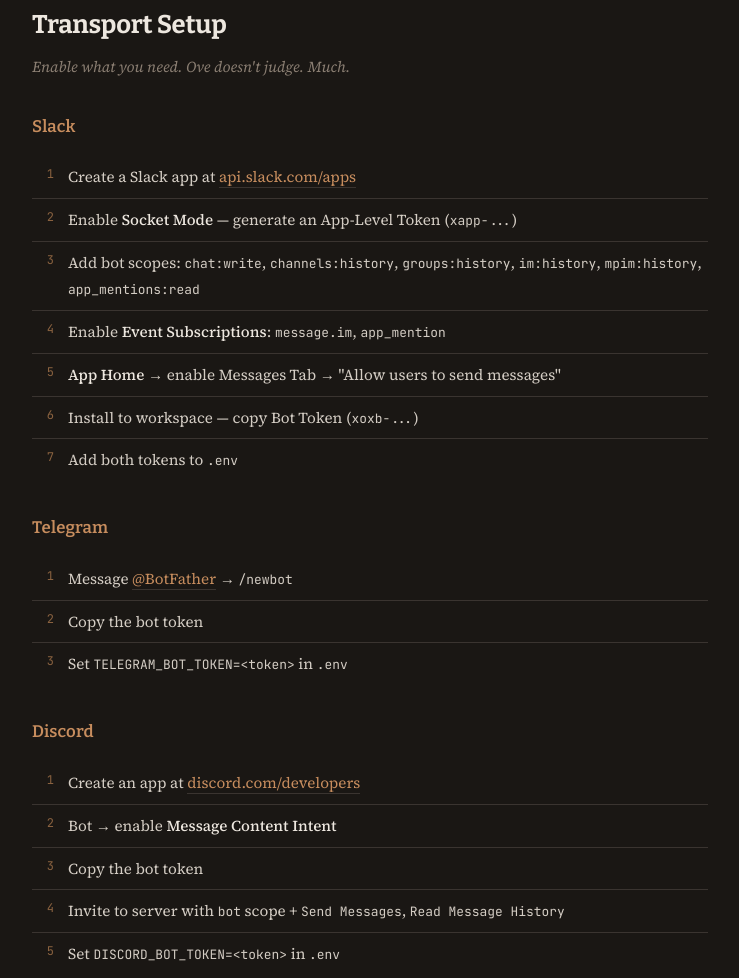
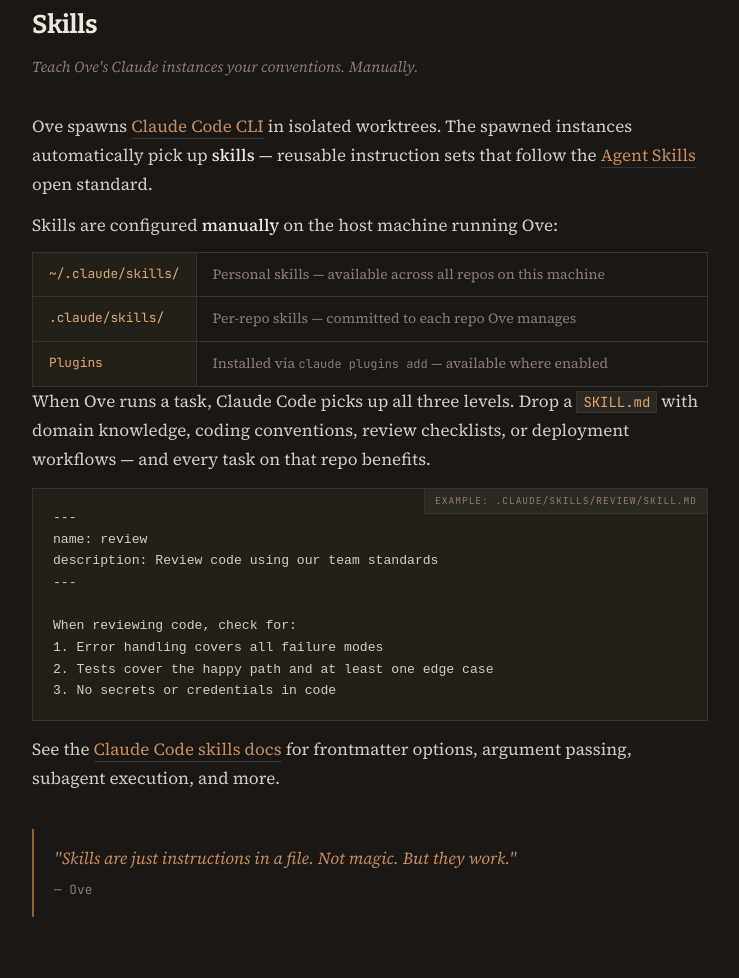
Before and after one commit to jacksoncage/ove, a website: page docs/index.html in a window 1280 px wide. Shown: the part 6727-7705 px from the top of the page, without its empty margins (270-1009 px from the left). Drawn offline with nearby package versions, Linux system fonts and the light colour scheme.

Commit message:
docs: add Skills section to README and landing page
Document that skills (agentskills.io open standard) are configured
manually on the host running Ove. Explain the three levels (personal,
per-repo, plugins) and link to Claude Code skills docs.

```diff
--- a/docs/index.html
+++ b/docs/index.html
@@ -807,6 +807,43 @@
     </ol>
   </section>
 
+  <section class="section" id="skills">
+    <h2>Skills</h2>
+    <p class="section-note">Teach Ove's Claude instances your conventions. Manually.</p>
+
+    <p>Ove spawns <a href="https://code.claude.com/docs/en/skills">Claude Code CLI</a> in isolated worktrees. The spawned instances automatically pick up <strong>skills</strong> &mdash; reusable instruction sets that follow the <a href="https://agentskills.io">Agent Skills</a> open standard.</p>
+
+    <p>Skills are configured <strong>manually</strong> on the host machine running Ove:</p>
+
+    <dl class="cmd-grid">
+      <dt>~/.claude/skills/</dt>
+      <dd>Personal skills &mdash; available across all repos on this machine</dd>
+      <dt>.claude/skills/</dt>
+      <dd>Per-repo skills &mdash; committed to each repo Ove manages</dd>
+      <dt>Plugins</dt>
+      <dd>Installed via <code>claude plugins add</code> &mdash; available where enabled</dd>
+    </dl>
+
+    <p>When Ove runs a task, Claude Code picks up all three levels. Drop a <code>SKILL.md</code> with domain knowledge, coding conventions, review checklists, or deployment workflows &mdash; and every task on that repo benefits.</p>
+
+<pre data-label="example: .claude/skills/review/SKILL.md">---
+name: review
+description: Review code using our team standards
+---
+
+When reviewing code, check for:
+1. Error handling covers all failure modes
+2. Tests cover the happy path and at least one edge case
+3. No secrets or credentials in code</pre>
+
+    <p>See the <a href="https://code.claude.com/docs/en/skills">Claude Code skills docs</a> for frontmatter options, argument passing, subagent execution, and more.</p>
+
+    <div class="ove-says">
+      "Skills are just instructions in a file. Not magic. But they work."
+      <span class="attr">&mdash; Ove</span>
+    </div>
+  </section>
+
   <section class="section" id="transports">
     <h2>Transport Setup</h2>
     <p class="section-note">Enable what you need. Ove doesn't judge. Much.</p>
```
Also changed, not shown: README.md.
